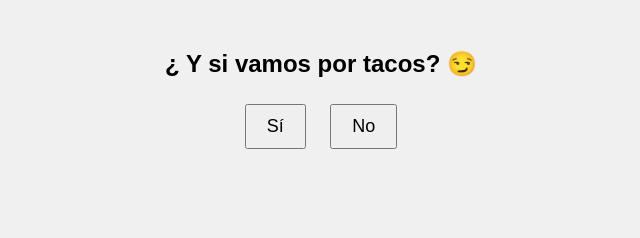
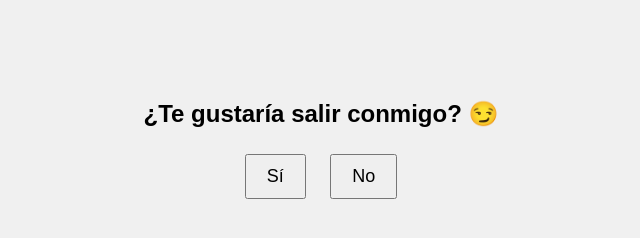
Before and after one commit to Walo-09/tacos, a plain HTML site: page index.html in a window 1280 px wide. Shown: the whole page, without its empty margins (319-959 px from the left). Drawn offline with Linux system fonts and the light colour scheme.

Commit message:
Update index.html

```diff
--- a/index.html
+++ b/index.html
@@ -7,13 +7,14 @@
     <link rel="stylesheet" href="style.css">
 </head>
 <body>
-    <div class="container">
-        <h1>¿ Y si vamos por tacos? 😏</h1>
+    <div class="container" style="margin-top: 100px;"> <!-- Aumentamos el margen superior -->
+        <h1>¿Te gustaría salir conmigo? 😏</h1>
         <div class="buttons">
             <button id="yes">Sí</button>
             <button id="no">No</button>
         </div>
         <img id="sticker" src="https://media.tenor.com/WVdfPp8LMT0AAAAi/dance-cat.gif" alt="Sticker Bailando">
+        <img id="reactionGif" src="https://media.tenor.com/3Xg6Kpy-XPAAAAAi/cute-love.gif" alt="Reacción" style="display: none;">
     </div>
     <script src="script.js"></script>
 </body>
```
